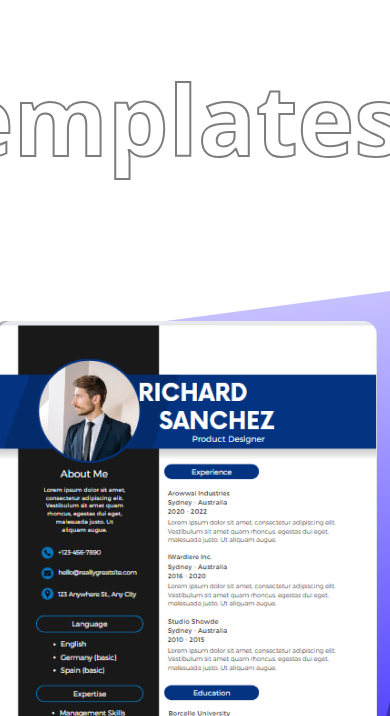
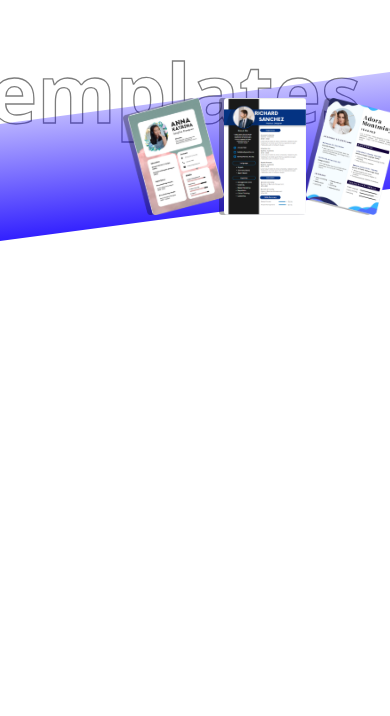
Before and after one commit to soumen974/WorkFolio, a React (Create React App) app: page / in a window 390 px wide. Shown: the part 1768-2484 px from the top of the page. After the commit the page ends 2063 px from the top, so only its background shows below. Built offline with nearby package versions, Linux system fonts and the light colour scheme.

Commit message:
responsive template bar

```diff
--- a/src/Components/Section03.css
+++ b/src/Components/Section03.css
@@ -1,37 +1,38 @@
 .Section03{
-    margin-top: 13rem;
+    margin-top: 10rem;
     overflow: hidden;
 }
 .Templates_head{
+    width: 100%;
     display: flex;
     justify-content:center;
     gap: 5rem;
     padding: 0 15rem 0 5rem ;
-    width: 100%;
-    margin-bottom: -5.8rem;
+    margin-bottom: -3rem;
 }
 .areroPlainVector img{
-    height: 22rem;
+    object-fit:contain;
     width: 100%;
-    max-width: 100%;
+    height: 18vw;
+    /* max-width: 100%; */
     /* z-index: 1; */
     /* position: relative; */
     /* padding-left:5rem ; */
 }
 .Templates_head h1{
-    font-size: 6rem;
+    font-size: 5rem;
     background: linear-gradient(80deg, rgba(0, 0, 0, 0), rgba(0, 0, 0, 0));
     background-clip: text;
     -webkit-background-clip: text; /* For older Webkit browsers */
     color: black;
     -webkit-text-fill-color: transparent;
     transition: ease-in-out 1s;
-    -webkit-text-stroke: 2px rgba(0, 0, 0, 0.509);
+    -webkit-text-stroke: 1.3px rgba(0, 0, 0, 0.509);
+    padding-top: 2rem;
 
 
 }
 .Templates_head h1:hover{
-    font-size: 6rem;
     background: linear-gradient(80deg, rgba(27, 6, 255, 0.826), rgba(27, 6, 255, 0.479));
     background-clip: text;
     -webkit-background-clip: text; /* For older Webkit browsers */
@@ -49,12 +50,15 @@
       /* object-fit:contain; */
    transform: skewY(-7.576deg);
    margin-bottom:5rem;
+   display: grid;
+   grid-template-columns: repeat(auto-fit, minmax(250px, 1fr));
 
 }
 
 .showTemplates{
     width: 100%;
     padding: 0 8rem 0 8rem;
+
 }
 
 .templates{
@@ -63,14 +67,16 @@
     display: flex;
     position:relative;
     z-index: 0;
-    flex-wrap: nowrap;
+    /* flex-wrap: nowrap; */
     object-fit:contain;
     transform: skewY(7.576deg);
-    justify-content: center;
+
 }
 
 .templates img{
     object-fit:contain;
+    width: 100%;
+    height: 30vw;
      filter: drop-shadow(-0.3rem 0rem 0rem rgba(0, 0, 0, 0.326));
 }
 .templates :first-child{
@@ -79,3 +85,8 @@
 .templates :last-child{
     z-index: -1;
 }
+
+@media (max-width:1100px) {
+
+
+}
```
